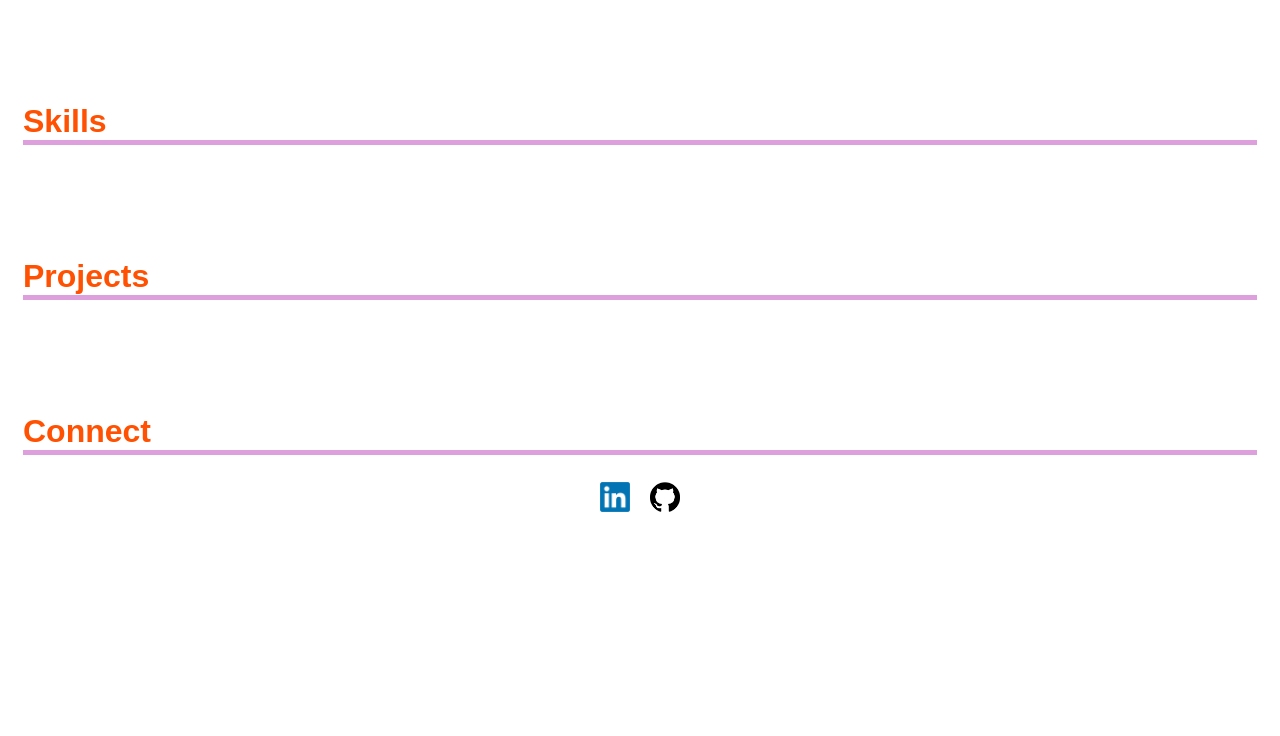
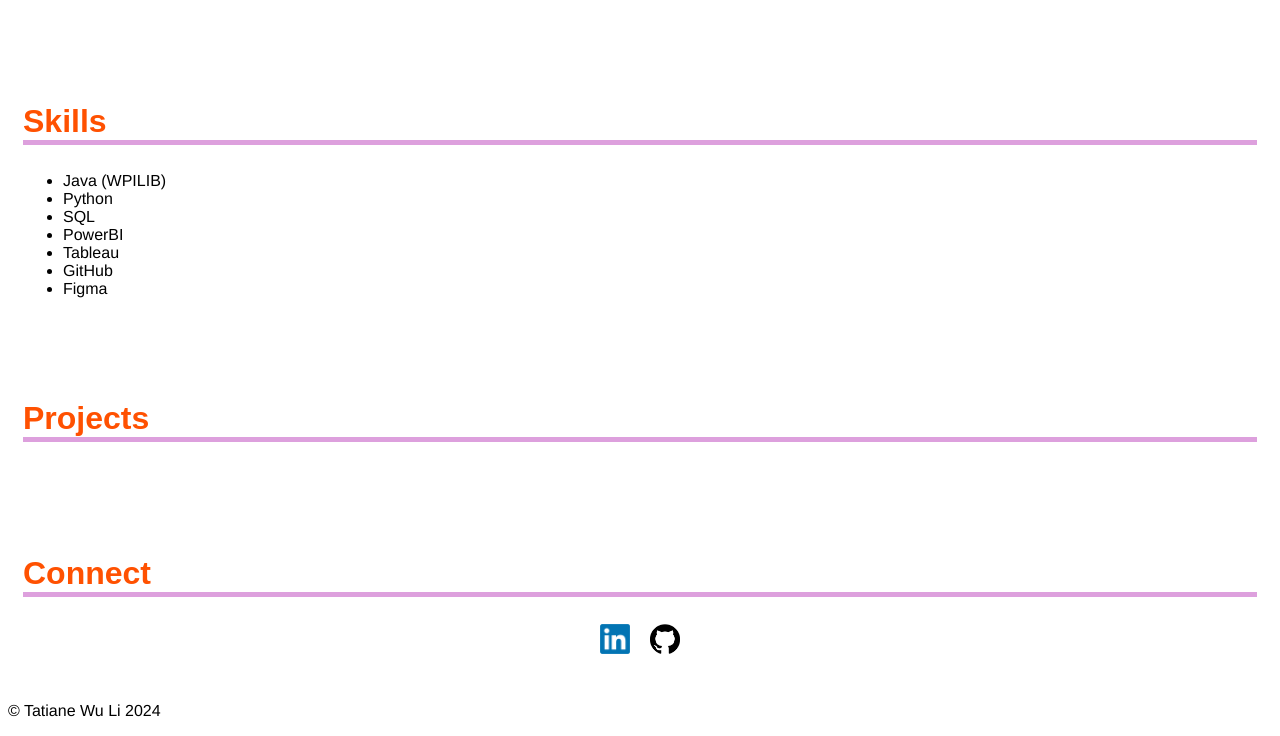
Before and after one commit to Tatiwuli/CTD-Io---Git-Basics, a plain HTML site: page index.html in a window 1280 px wide. Shown: the part 1334-2070 px from the top of the page. Before the commit the page ends 1894 px from the top, so only its background shows below. Drawn offline with Linux system fonts and the light colour scheme.

Commit message:
js added, created footer and skills

```diff
--- a/index.html
+++ b/index.html
@@ -133,7 +133,7 @@
           <div class="job">
             <div class="job-title">
               <p>
-                A educational platform that guide professors to implement
+                An educational platform that guides professors to implement
                 innovative teaching at <em>FGC</em>
               </p>
             </div>
@@ -165,8 +165,10 @@
       </div>
     </section>
 
+    <!-- New Skills Section -->
     <section id="Skills">
       <h2>Skills</h2>
+      <ul></ul>
     </section>
 
     <section id="Projects">
@@ -194,5 +196,9 @@
         </a>
       </div>
     </section>
+
+    <!-- The footer will be dynamically added by index.js -->
+
+    <script src="js/index.js"></script>
   </body>
 </html>
--- /dev/null
+++ b/js/index.js
@@ -0,0 +1,28 @@
+const today = new Date()
+const thisYear = today.getFullYear()
+
+const footer = document.createElement("footer")
+document.body.appendChild(footer)
+
+const copyright = document.createElement("p")
+copyright.innerHTML = `&copy; Tatiane Wu Li ${thisYear}`
+footer.appendChild(copyright)
+
+const skills = [
+  "Java (WPILIB)",
+  "Python",
+  "SQL",
+  "PowerBI",
+  "Tableau",
+  "GitHub",
+  "Figma",
+]
+
+const skillsSection = document.getElementById("Skills")
+const skillsList = skillsSection.querySelector("ul")
+
+for (let i = 0; i < skills.length; i++) {
+  const skill = document.createElement("li")
+  skill.innerText = skills[i]
+  skillsList.appendChild(skill)
+}
```
